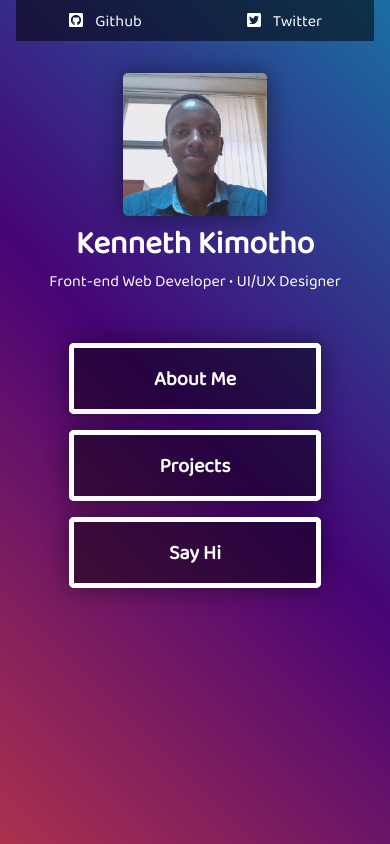
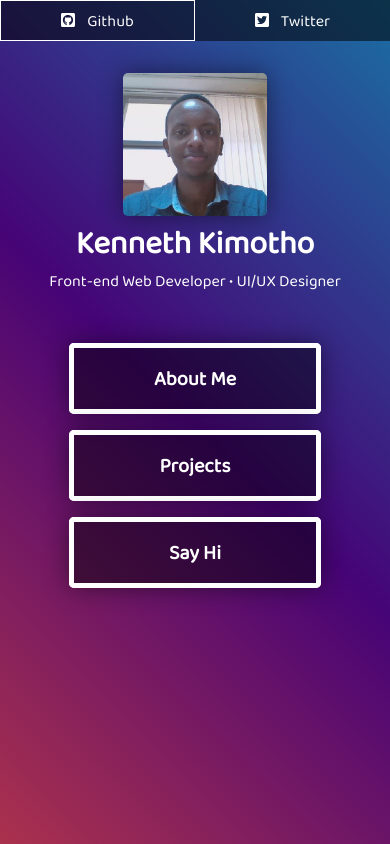
Before and after one commit to KennethMurugu/my-portfolio, a Vue app: page / in a window 390 px wide. Built offline with nearby package versions, Linux system fonts and the light colour scheme.

Commit message:
style changes - add spacing on home page

```diff
--- a/src/views/Home.vue
+++ b/src/views/Home.vue
@@ -94,6 +94,27 @@ export default {
 </script>
 
 <style lang="scss" scoped>
+.home {
+  padding-top: 3rem;
+  &.about-me-hovered {
+    background-position: 0%;
+  }
+  &.say-hi-hovered {
+    background-position: 100%;
+  }
+}
+
+.top-social-links {
+  display: none;
+  grid-template-columns: 1fr 1fr;
+  margin-left: -1rem;
+  margin-right: -1rem;
+  .link {
+    text-align: center;
+    border-radius: 0px;
+  }
+}
+
 .intro-container {
   padding-top: 1rem;
   text-align: center;
@@ -216,25 +237,6 @@ export default {
   }
 }
 
-.home {
-  &.about-me-hovered {
-    background-position: 0%;
-  }
-  &.say-hi-hovered {
-    background-position: 100%;
-  }
-}
-
-.top-social-links {
-  display: none;
-  grid-template-columns: 1fr 1fr;
-  // column-gap: 1rem;
-  .link {
-    text-align: center;
-    border-radius: 0px;
-  }
-}
-
 @keyframes pulseAnim {
   to {
     transform: scale(1.1, 1.35);
@@ -256,6 +258,9 @@ export default {
 }
 
 @media screen and (max-width: 768px) {
+  .home {
+    padding-top: 0rem;
+  }
   .main-links-container a {
     border-width: 5px;
     padding: 1rem 5rem;
```
